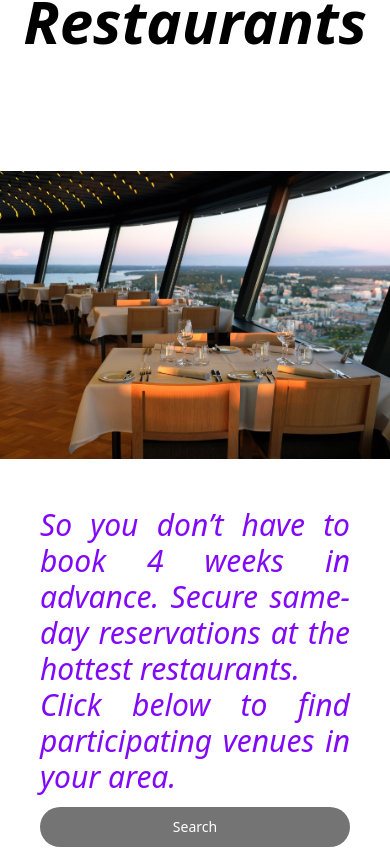
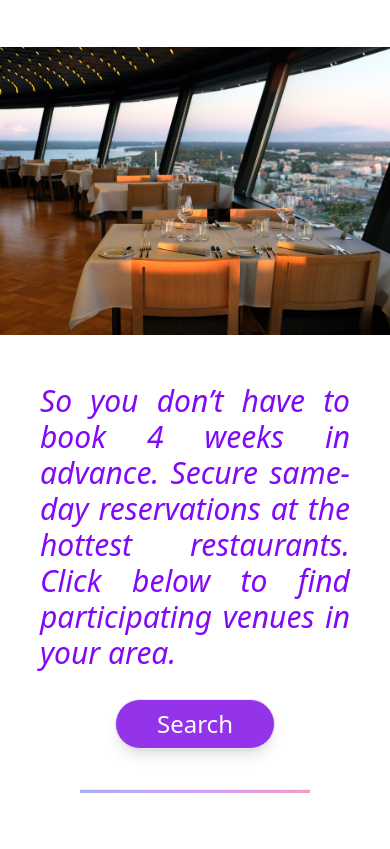
Before and after one commit to weareflexable/website, a Next.js app: page / in a window 390 px wide. Shown: the part 2900-3749 px from the top of the page. Built offline with nearby package versions, Linux system fonts and the light colour scheme.

Commit message:
Update Restaurants.js

```diff
--- a/components/Restaurants.js
+++ b/components/Restaurants.js
@@ -3,33 +3,28 @@ import React from "react";
 const Restaurants = () => {
   return (
     <>
-      <div name ="restaurants" className="bg-white mt-10 pt-10">
-        <div className="items-center text-center pt-10">
+      <div name="restaurants" className="bg-white mt-5 pt-5">
+        <div className="items-center text-center pt-3">
           <h1 className="text-black italic text-6xl font-bold">Restaurants</h1>
           <img
-            className="w-[1000px] mx-auto my-4 mt-20 pt-10"
+            className="w-[1000px] mx-auto my-4  mt-8 pt-8"
             src="/restaurant.jpg"
             alt="/"
           />
         </div>
-        <div className="max-w-[1240px] text-[#8109f8] pb-10 text-justify mx-auto pt-8 grid md:grid-cols-2">
+        <div className="max-w-[1240px] text-[#8109f8] pb-10 text-justify mx-auto pt-8 ">
+
           <p className="text-3xl mx-10 italic">
             So you don’t have to book 4 weeks in advance. Secure same-day
-            reservations at the hottest restaurants.
+            reservations at the hottest restaurants. Click below to find
+            participating venues in your area.
+            <br />
+
           </p>
-          <p className="text-3xl mx-10 italic">
-            Click below to find participating venues in your area.
-            <br />
-            <button
-            type="search"
-            className="text-white bg-black hover:bg-blue-800 focus:ring-4 focus:outline-none focus:ring-blue-300 font-medium rounded-full text-sm w-full sm:w-auto px-5 py-2.5 mt-3 text-center dark:bg-blue-600 dark:hover:bg-blue-700 dark:focus:ring-blue-800  animate-pulse"
-          >
-            Search
-          </button>
-          </p>
+          <div className="flex justify-center mt-5"> <button className=' text-2xl border rounded-full  bg-purple-600 hover:bg-purple-800 shadow-lg p-2 text-white w-40  mt-2'>Search</button></div>
         </div>
       </div>
-      <hr className="h-1 mx-20 animate-pulse bg-gradient-to-r from-indigo-500 via-purple-500 to-pink-500  "/>
+      <hr className="h-1 mx-20 animate-pulse bg-gradient-to-r from-indigo-500 via-purple-500 to-pink-500  " />
     </>
   );
 };
```
